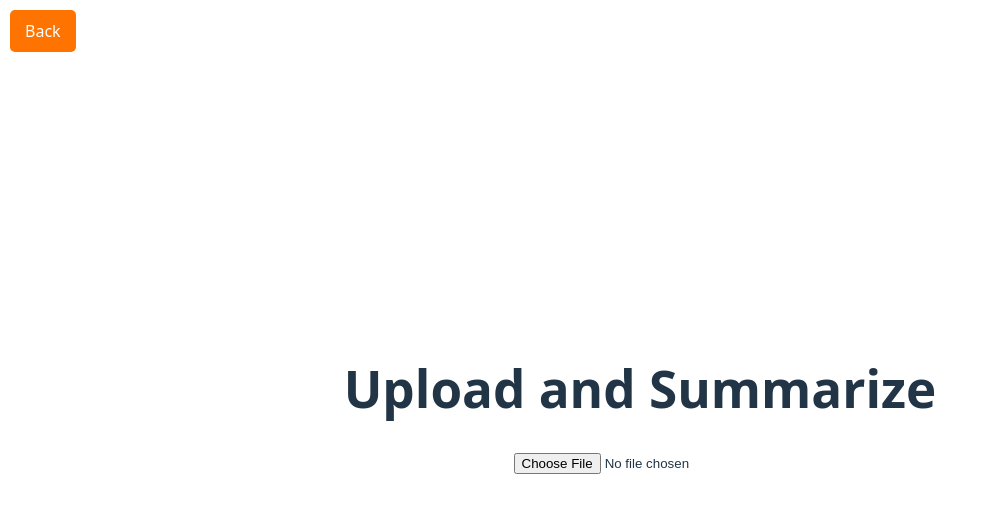
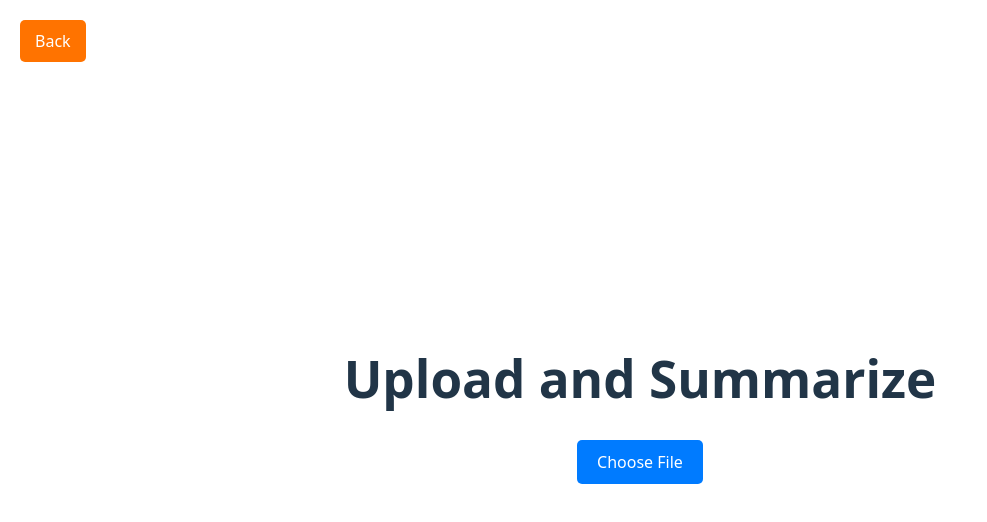
Before and after one commit to BGill8/beaverhacks, a React (Vite) app in the folder my-react-app/: page /upload in a window 1280 px wide. Shown: the top 522 px of the page, without its empty margins (0-987 px from the left). Built offline with nearby package versions, Linux system fonts and the light colour scheme.

Commit message:
added nicer input file button

```diff
--- a/my-react-app/src/pages/RecordingPage.css
+++ b/my-react-app/src/pages/RecordingPage.css
@@ -16,3 +16,8 @@
 .backButton:hover {
     background-color: #b33000;
 }
+
+button{
+    padding: 10px 15px;
+    margin: 10px;
+}
--- a/my-react-app/src/pages/UploadPage.css
+++ b/my-react-app/src/pages/UploadPage.css
@@ -16,3 +16,19 @@
 .backButton:hover {
     background-color: #b33000;
 }
+
+#fileInput {
+    padding: 10px 15px;
+    margin: 10px;
+    background-color: #ff7300;
+    color: white;
+    border: none;
+    border-radius: 5px;
+    cursor: pointer;
+    font-size: 16px;
+}
+
+#fileInput:hover {
+    background-color: #b33000;
+
+}
--- a/my-react-app/src/pages/UploadPage.jsx
+++ b/my-react-app/src/pages/UploadPage.jsx
@@ -63,7 +63,29 @@ const UploadPage = () => {
     <div style={{ padding: "20px", textAlign: "center" }}>
       <h1>Upload and Summarize</h1>
       <button className='backButton' onClick={() => navigate(-1)}>Back</button>
-      <input type="file" onChange={handleFileChange} />
+      <div style={{ marginTop: "20px" }}>
+  <input
+    type="file"
+    id="fileInput"
+    style={{ display: "none" }} // Hide the default file input
+    onChange={handleFileChange}
+  />
+  <label
+    htmlFor="fileInput"
+    style={{
+      display: "inline-block",
+      padding: "10px 20px",
+      backgroundColor: "#007BFF",
+      color: "white",
+      borderRadius: "5px",
+      cursor: "pointer",
+      fontSize: "16px",
+      textAlign: "center",
+    }}
+  >
+    Choose File
+  </label>
+</div>
       {loadingSummary && <p>Summarizing...</p>}
       {selectedFile && (
         <p style={{ marginTop: "20px" }}>
```
